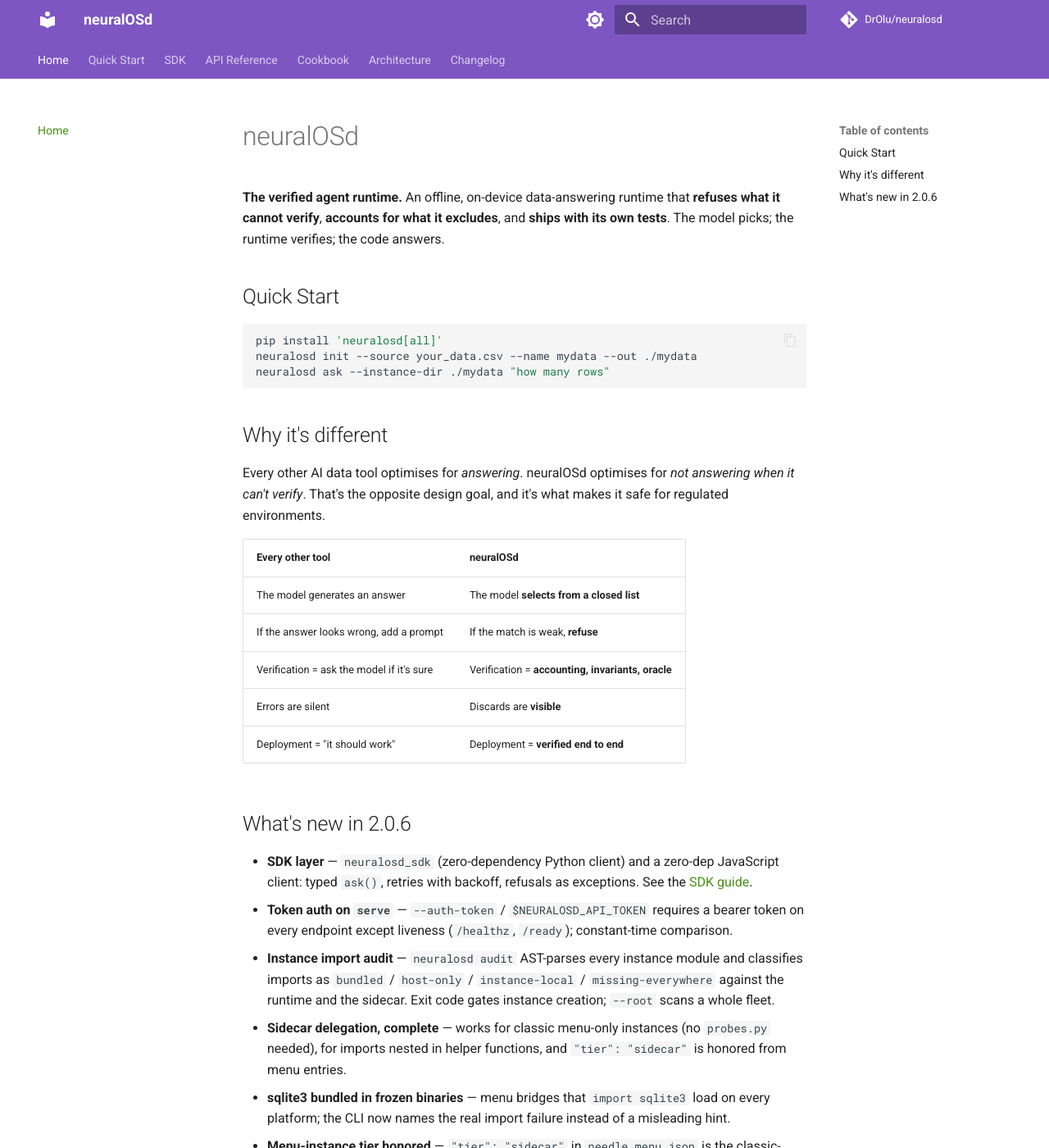
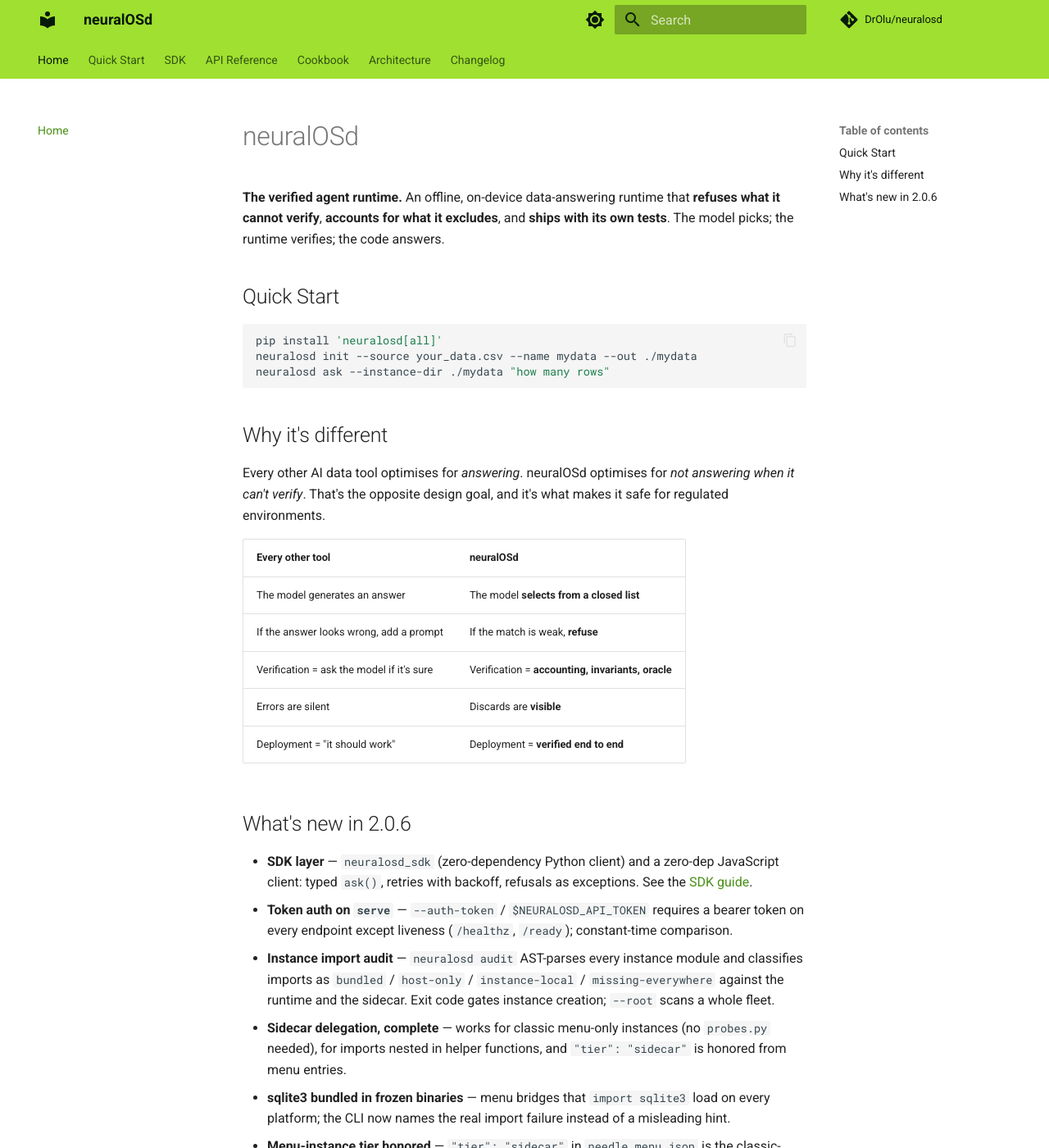
Before and after one commit to DrOlu/neuralosd, an MkDocs documentation site: the page built from docs/index.md, in a window 1280 px wide and 1400 px high. Shown: the whole window at 82% size. Built offline with MkDocs 1.6.1 and Material for MkDocs 9.7.7, drawn with Linux system fonts in a browser that asks for light colours; comment, search, counter and statistics services are not loaded.

Commit message:
docs: header bar to the neuralos.ng NEON lime (#a0e030), near-black text for contrast — accent green unchanged

```diff
--- a/docs/stylesheets/brand.css
+++ b/docs/stylesheets/brand.css
@@ -1,14 +1,20 @@
-/* Accent only — neuralos.ng green; everything else stays Material default
-   (deep purple primary, default surfaces). Light scheme links use the deep
-   green #4a9018 (lime #a0e030 on white is unreadable); dark scheme uses
-   the lime on its near-black surfaces. */
+/* Accent + header bar — neuralos.ng NEON lime, not the dark green.
+   Header bar: neon #a0e030 with near-black text for contrast; the rest of
+   the theme stays Material default (deep purple family untouched elsewhere). */
 
 :root > * {
   --md-accent-fg-color: #4a9018;
   --md-typeset-a-color: #4a9018;
+  /* the header bar */
+  --md-primary-fg-color: #a0e030;      /* NEON lime */
+  --md-primary-bg-color: #061a0a;      /* near-black text on the bar */
+  --md-primary-fg-color--light: #a0e030;
+  --md-primary-fg-color--dark: #a0e030;
 }
 
 [data-md-color-scheme="slate"] {
   --md-accent-fg-color: #a0e030;
   --md-typeset-a-color: #a0e030;
+  --md-primary-fg-color: #a0e030;
+  --md-primary-bg-color: #061a0a;
 }
```
